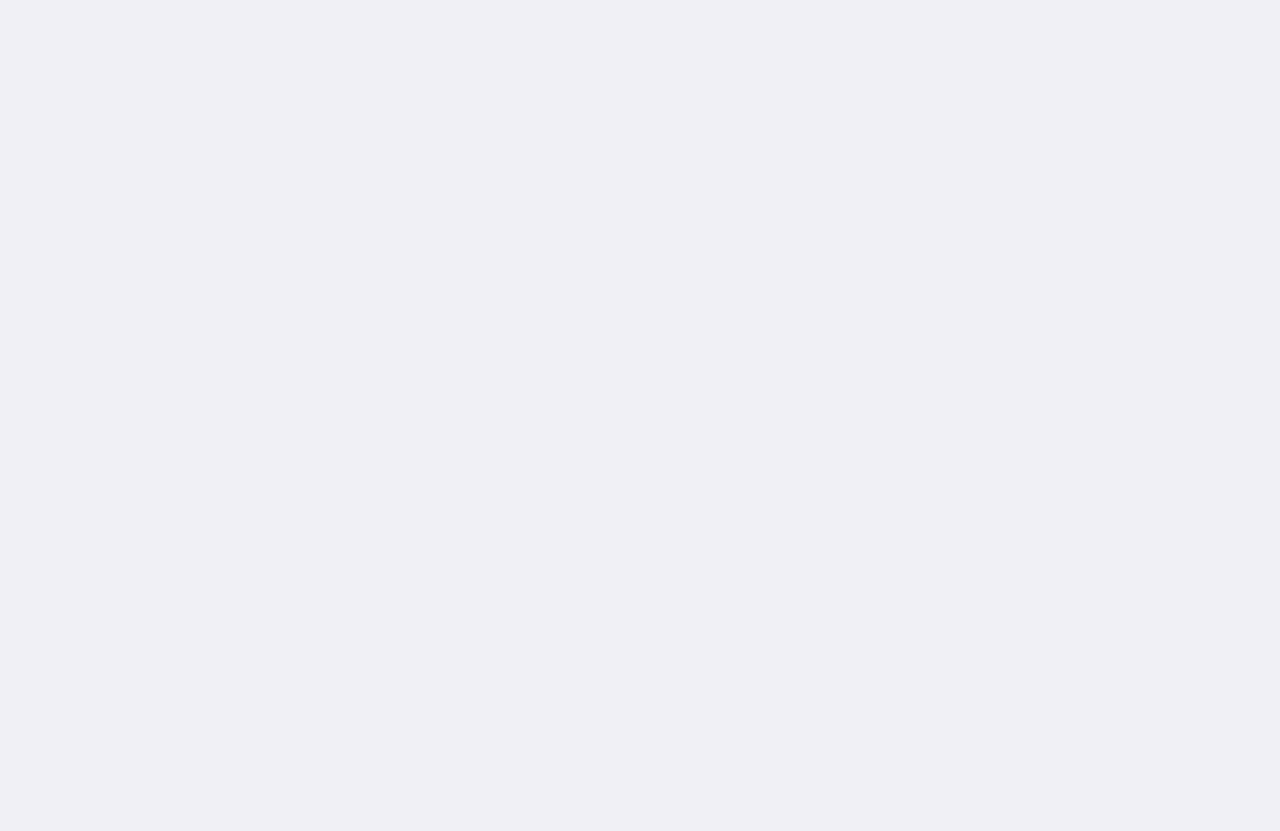
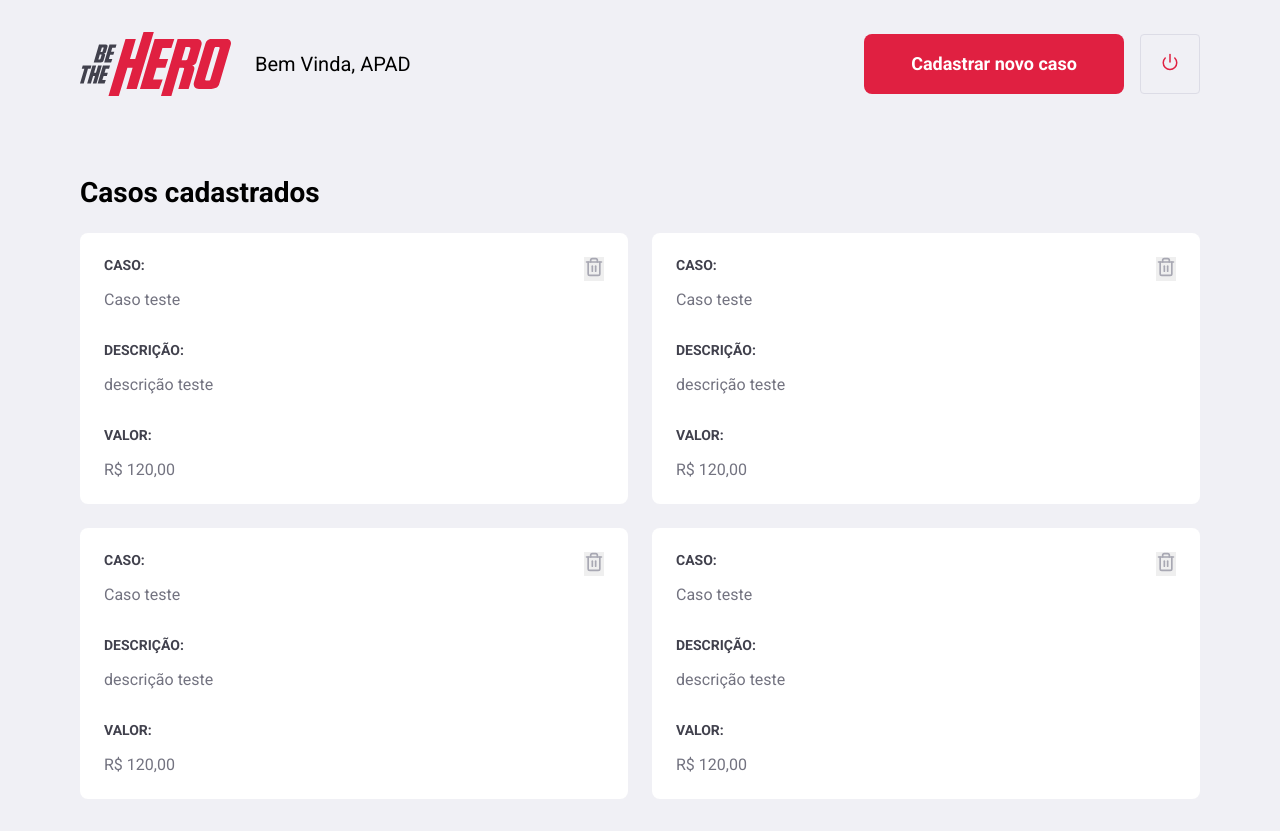
Before and after one commit to hsgoes/Projeto-SemanaOministack11, a React (Create React App) app in the folder frontend/: page /profile in a window 1280 px wide. Before the commit the page ends 800 px from the top, so only its background shows below. Built offline with nearby package versions, Linux system fonts and the light colour scheme; the HTML template or start-up script is replaced by a standard one.

Commit message:
Finalizada a estilização da página de registrar um novo incidente

```diff
--- a/frontend/src/global.css
+++ b/frontend/src/global.css
@@ -28,6 +28,18 @@
     border: 1px solid #dcdce6;
     border-radius: 8px;
     padding: 0 24px;
+}
+
+form textarea {
+    width: 100%;
+    min-height: 140px;
+    resize: vertical;
+    height: 60px;
+    color: #333;
+    border: 1px solid #dcdce6;
+    border-radius: 8px;
+    padding: 16px 24px;
+    line-height: 24px;
 }
 
 .button {
--- /dev/null
+++ b/frontend/src/pages/NewIncident/index.js
@@ -0,0 +1,36 @@
+import React from 'react';
+import { Link } from 'react-router-dom';
+import { FiArrowLeft } from 'react-icons/fi';
+
+import './styles.css';
+
+import logoImg from '../../assets/logo.svg';
+
+export default function NewIncident() {
+    return (
+        <div className="new-incident">
+            <div className="content">
+                <section>
+                    <img src={logoImg} alt="Be The Hero" />
+
+                    <h1>Cadastrar novo caso</h1>
+                    <p>Descreva o caso detalhadamente para encontrar um herói para resolver isso.</p>
+
+                    <Link className="back-link" to="/profile">
+                        <FiArrowLeft size={16} color="#E02041" />
+                        Voltar para home
+                    </Link>
+                </section>
+
+                <form>
+                    <input placeholder="Título do caso" />
+                    <textarea placeholder="Descrição" />
+
+                    <input placeholder="Valor em reais" />
+
+                    <button className="button" type="submit">Cadastrar</button>
+                </form>
+            </div>
+        </div>
+    );
+}
--- /dev/null
+++ b/frontend/src/pages/NewIncident/styles.css
@@ -0,0 +1,47 @@
+.new-incident {
+    width: 100%;
+    max-width: 1120px;
+    height: 100vh;
+    margin: 0 auto;
+
+    display: flex;
+    align-items: center;
+    justify-content: center;
+}
+
+.new-incident .content {
+    width: 100%;
+    padding: 96px;
+    background: #F0F0F5;
+    box-shadow: 0 0 100px rgba(0, 0 ,0 , 0.1);
+
+    display: flex;
+    justify-content: space-between;
+    align-items: center;
+}
+
+.new-incident .content section {
+    width: 100%;
+    max-width: 380px;
+}
+
+.new-incident .content section h1 {
+    margin: 60px 0 32px;
+    font-size: 32px;
+}
+
+.new-incident .content section p {
+    font-size: 18px;
+    color: #737380;
+    line-height: 32px;
+}
+
+.new-incident .content form {
+    width: 100%;
+    max-width: 450px;
+}
+
+.new-incident .content form textarea,
+.new-incident .content form input {
+    margin-top: 8px;
+}
--- /dev/null
+++ b/frontend/src/pages/Profile/index.js
@@ -0,0 +1,87 @@
+import React from 'react';
+import { Link } from 'react-router-dom';
+import { FiPower, FiTrash2 } from 'react-icons/fi';
+
+import './styles.css';
+
+import logoImg from '../../assets/logo.svg';
+
+export default function Profile() {
+    return (
+        <div className="profile-container">
+            <header>
+                <img src={logoImg} alt="Be The Hero" />
+                <span>Bem Vinda, APAD</span>
+
+                <Link className="button" to="/incidents/new">Cadastrar novo caso</Link>
+                <button type="button">
+                    <FiPower size={18} color="#E02041" />
+                </button>
+            </header>
+
+            <h1>Casos cadastrados</h1>
+
+            <ul>
+                <li>
+                    <strong>CASO: </strong>
+                    <p>Caso teste</p>
+
+                    <strong>DESCRIÇÃO: </strong>
+                    <p>descrição teste</p>
+
+                    <strong>VALOR: </strong>
+                    <p>R$ 120,00</p>
+
+                    <button type="button">
+                        <FiTrash2 size={20} color="#a8a8b3" />
+                    </button>
+                </li>
+
+                <li>
+                    <strong>CASO: </strong>
+                    <p>Caso teste</p>
+
+                    <strong>DESCRIÇÃO: </strong>
+                    <p>descrição teste</p>
+
+                    <strong>VALOR: </strong>
+                    <p>R$ 120,00</p>
+
+                    <button type="button">
+                        <FiTrash2 size={20} color="#a8a8b3" />
+                    </button>
+                </li>
+
+                <li>
+                    <strong>CASO: </strong>
+                    <p>Caso teste</p>
+
+                    <strong>DESCRIÇÃO: </strong>
+                    <p>descrição teste</p>
+
+                    <strong>VALOR: </strong>
+                    <p>R$ 120,00</p>
+
+                    <button type="button">
+                        <FiTrash2 size={20} color="#a8a8b3" />
+                    </button>
+                </li>
+
+                <li>
+                    <strong>CASO: </strong>
+                    <p>Caso teste</p>
+
+                    <strong>DESCRIÇÃO: </strong>
+                    <p>descrição teste</p>
+
+                    <strong>VALOR: </strong>
+                    <p>R$ 120,00</p>
+
+                    <button type="button">
+                        <FiTrash2 size={20} color="#a8a8b3" />
+                    </button>
+                </li>
+            </ul>
+        </div>
+    );
+}
--- /dev/null
+++ b/frontend/src/pages/Profile/styles.css
@@ -0,0 +1,87 @@
+.profile-container {
+    width: 100%;
+    max-width: 1180px;
+    padding: 0 30px;
+    margin: 32px auto;
+}
+
+.profile-container header {
+    display: flex;
+    align-items: center;
+
+}
+
+.profile-container header span {
+    font-size: 20px;
+    margin-left: 24px;
+}
+
+.profile-container header img {
+    height: 64px;
+}
+
+.profile-container header a {
+    width: 260px;
+    margin-left: auto;
+    margin-top: 0;
+}
+
+.profile-container header button {
+    height: 60px;
+    width: 60px;
+    border-radius: 4px;
+    border: 1px solid #dcdce6;
+    background: transparent;
+    margin-left: 16px;
+    transition: border-color 0.2s;
+}
+
+.profile-container header button:hover {
+    border-color: #999;
+}
+
+.profile-container h1 {
+    margin-top: 80px;
+    margin-bottom: 24px;
+}
+
+.profile-container ul {
+    display: grid;
+    grid-template-columns: repeat(2, 1fr);
+    grid-gap: 24px;
+    list-style: none;
+}
+
+.profile-container ul li {
+    background: #FFF;
+    padding: 24px;
+    border-radius: 8px;
+    position: relative;
+}
+
+.profile-container ul li button {
+    position: absolute;
+    right: 24px;
+    top: 24px;
+    border: 0;
+}
+
+.profile-container ul li button:hover {
+    opacity: 0.8;
+}
+
+.profile-container ul li strong {
+    display: block;
+    margin-bottom: 16px;
+    color: #41414d;
+}
+
+.profile-container ul li p + strong {
+    margin-top: 32px;
+}
+
+.profile-container ul li p {
+    color: #737380;
+    line-height: 21px;
+    font-size: 16px;
+}
--- a/frontend/src/routes.js
+++ b/frontend/src/routes.js
@@ -3,6 +3,8 @@
 
 import Logon from './pages/Logon';
 import Register from './pages/Register';
+import Profile from './pages/Profile';
+import NewIncident from './pages/NewIncident';
 
 export default function Routes() {
     return (
@@ -10,6 +12,8 @@
             <Switch>
                 <Route path="/" exact component={Logon}/>
                 <Route path="/register" exact component={Register}/>
+                <Route path="/profile" exact component={Profile}/>
+                <Route path="/incidents/new" exact component={NewIncident}/>
             </Switch>
         </BrowserRouter>
     );
```
